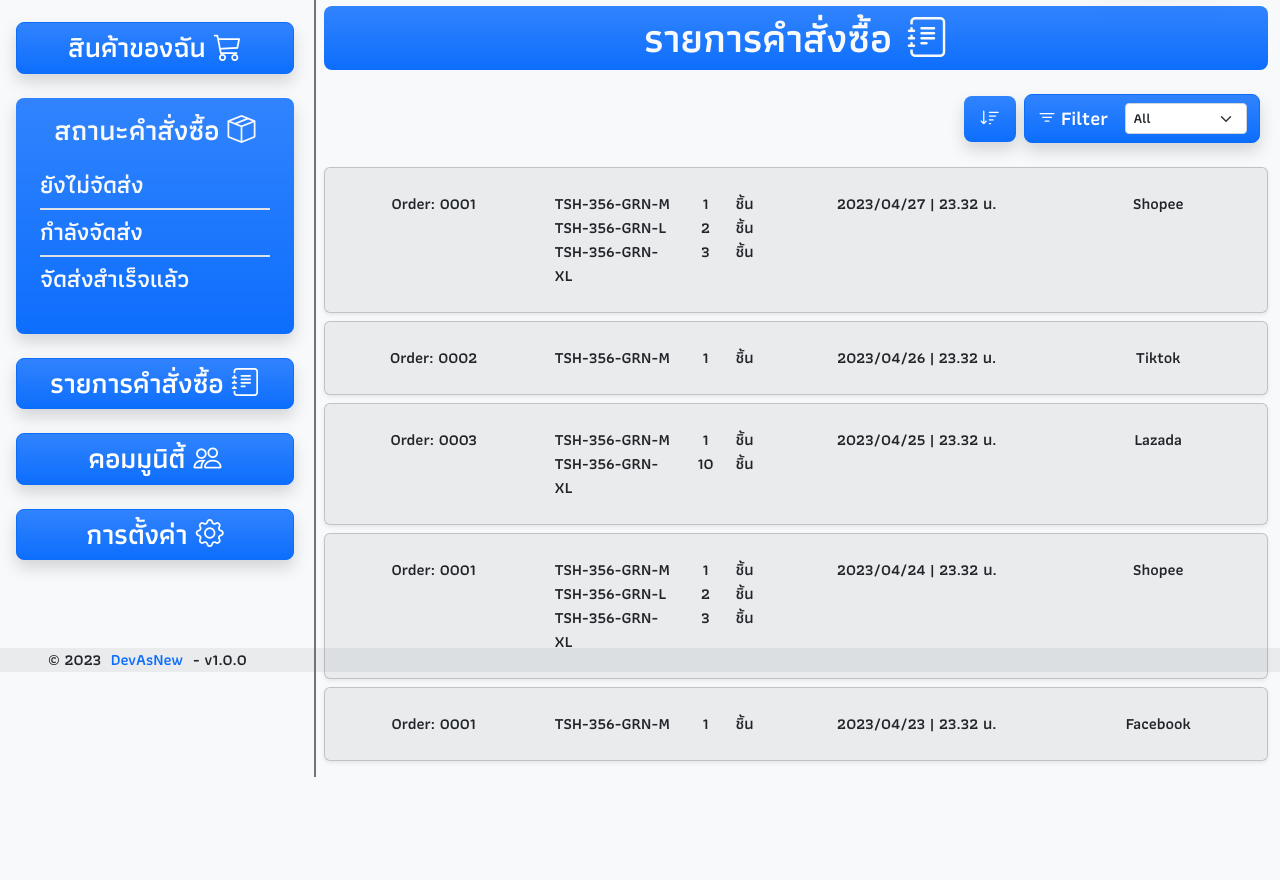
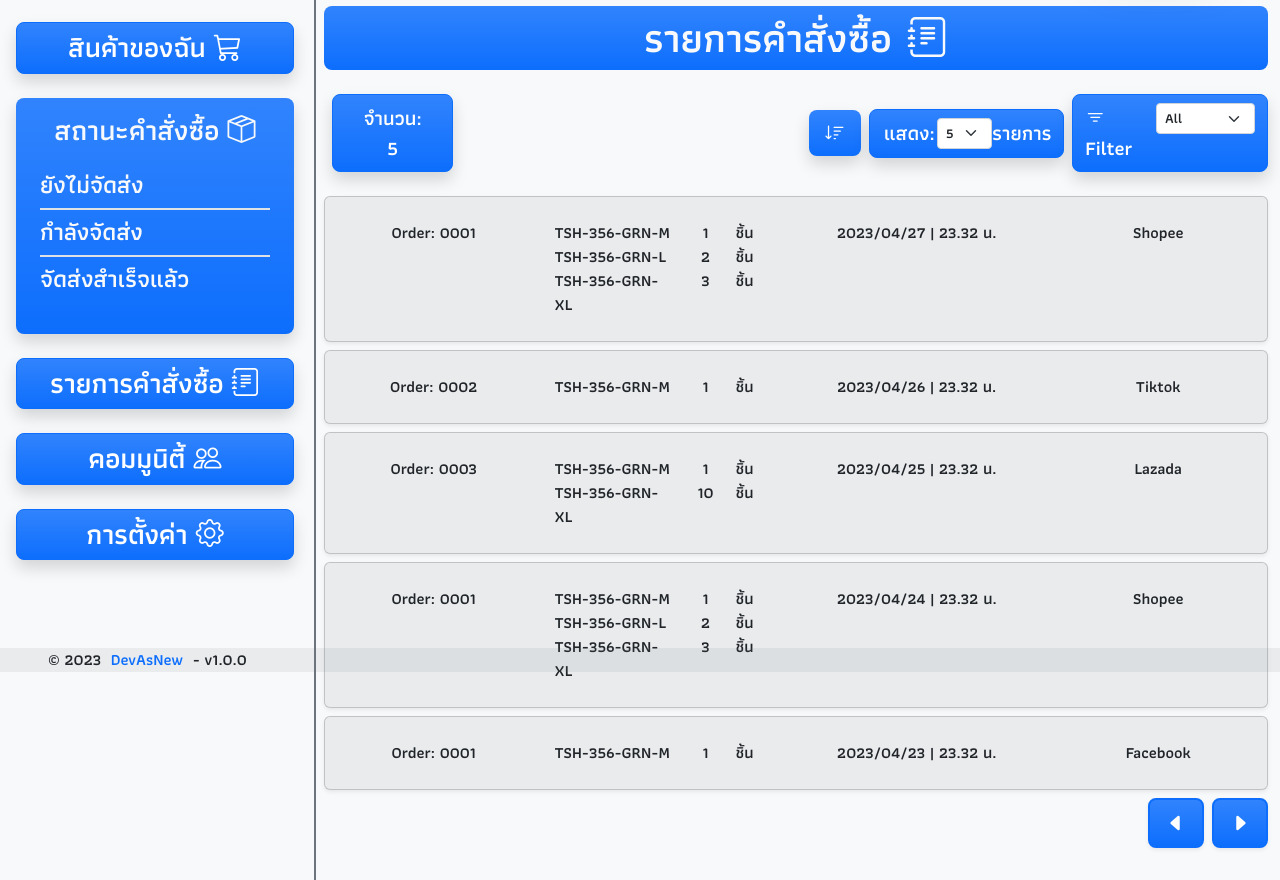
Before and after one commit to NewTanachot/ARO-Ecommerce-Center, a Next.js app: page /order in a window 1280 px wide. Shown: the part 128-1008 px from the top of the page. Before the commit the page ends 905 px from the top, so only its background shows below. Built offline with nearby package versions, Linux system fonts and the light colour scheme.

Commit message:
Update Pagination and TotalPerPage in Order page - (10/5/23)

```diff
--- a/app/order/page.tsx
+++ b/app/order/page.tsx
@@ -1,20 +1,22 @@
 'use client';
 
-import IOrderListData from "../../Types&Interfaces/order/IOrderListData";
 import sortEnum from "../../Types&Interfaces/sortEnum";
 import OrderList from "../../component/order/orderList";
+import orderData from "../../seed/seedOrderListData";
 import OrderData from "../../seed/seedOrderListData";
 import React from 'react';
 
 export default function OrderHome() {
 
     // React useState
-    const [filterOrder, setOrderFilter] = React.useState("All");
+    const [orderFilter, setOrderFilter] = React.useState<string>("All");
     const [sortState, setSortState] = React.useState<sortEnum>("desc");
+    const [orderTotalPerPage, setOrderTotalPerPage] = React.useState<number>(5);
+    const [paginationState, setPaginationState] = React.useState<number>(0);
 
     // SetState method
     const changeFilter : React.ChangeEventHandler<HTMLSelectElement> = (event) => {
-        setOrderFilter(event.currentTarget.value);
+        setOrderFilter(event.target.value);
     }
 
     const clickSortState = (event : React.MouseEvent<HTMLButtonElement>) => {
@@ -22,12 +24,37 @@ export default function OrderHome() {
         sortState === "asc" ? setSortState("desc") : setSortState("asc");
     }
 
+    const changeOrderTotalPerPage = (event : React.ChangeEvent<HTMLSelectElement>) => {
+        setOrderTotalPerPage(Number(event.target.value));
+    }
+
+    const clickNextPage = (event : React.MouseEvent<HTMLButtonElement>) => {
+        if (paginationState !== Math.ceil(displayOrderNumber / orderTotalPerPage) - 1) {
+            setPaginationState(paginationState + 1);
+        }
+    }
+
+    const clickPreviousPage = (event : React.MouseEvent<HTMLButtonElement>) => {
+        if (paginationState !== 0) {
+            setPaginationState(paginationState - 1);
+        }
+    }
+
     // Business logic
-    let FilterData = OrderData;
+    let filteredOrder = OrderData;
+    let displayOrderNumber: number = orderData.length;
 
-    if (filterOrder !== "All") {
-        FilterData = FilterData.filter(data => data.orderFrom === filterOrder);
+    if (orderFilter !== "All") {
+        filteredOrder = filteredOrder.filter(data => data.orderFrom === orderFilter);
+        displayOrderNumber = filteredOrder.length;
     }
+
+    if (orderTotalPerPage !== 0) {
+        const skipPageNumber = paginationState * orderTotalPerPage;
+        filteredOrder = filteredOrder.slice(skipPageNumber, skipPageNumber + orderTotalPerPage);
+    }
+
+    const orderTotal = filteredOrder.length;
 
     return (
         <>
@@ -36,6 +63,11 @@ export default function OrderHome() {
                 <i className="bi bi-journal-text ms-3"></i>
             </div>
             <div className="my-4 row">
+                <div className="col-2 text-start">
+                    <div className='btn btn-lg btn-primary bg-gradient shadow px-4 mx-2'>
+                        จำนวน: {displayOrderNumber}
+                    </div>
+                </div>
                 <div className="col text-end">
                     <button
                         className='btn btn-lg btn-primary bg-gradient shadow border-0 fw-bold'
@@ -46,6 +78,29 @@ export default function OrderHome() {
                         }
                     </button>
                     <div className="btn btn-lg btn-primary bg-gradient shadow px-4 mx-2 w-25">
+                        <div className="row">
+                            <div className="col p-0 text-nowrap">
+                                แสดง:
+                            </div>
+                            <div className="col p-0">
+                                <select
+                                    className="form-select form-select-sm"
+                                    defaultValue="2"
+                                    onChange={changeOrderTotalPerPage}
+                                >
+                                    <option value="5">5</option>
+                                    <option value="10">10</option>
+                                    <option value="25">25</option>
+                                    <option value="50">50</option>
+                                    <option value="0">All</option>
+                                </select>
+                            </div>
+                            <div className="col p-0">
+                                รายการ
+                            </div>
+                        </div>
+                    </div>
+                    <div className="btn btn-lg btn-primary bg-gradient shadow px-4 w-25">
                         <div className="row">
                             <div className="col-5 p-0 text-start">
                                 <i className="bi bi-filter me-1"></i>
@@ -72,10 +127,26 @@ export default function OrderHome() {
                 </div>
             </div>
             {
-                FilterData.length > 0
-                    ? FilterData?.map((data, index) => <OrderList key={index} data={data}></OrderList>)
+                filteredOrder.length > 0
+                    ? filteredOrder?.map((data, index) => <OrderList key={index} data={data}></OrderList>)
                     : <h2 className="text-center">-ไม่พบรายการ-</h2>
             }
+            <div className="row mb-4">
+                <div className="col text-end">
+                    <button
+                        className='btn btn-lg btn-primary bg-gradient shadow-sm border border-primary border-2 fw-bold me-2'
+                        onClick={clickPreviousPage}
+                    >
+                        <i className="bi bi-caret-left-fill"></i>
+                    </button>
+                    <button
+                        className='btn btn-lg btn-primary bg-gradient shadow-sm border border-primary border-2 fw-bold'
+                        onClick={clickNextPage}
+                    >
+                        <i className="bi bi-caret-right-fill"></i>
+                    </button>
+                </div>
+            </div>
         </>
     )
   }
--- a/app/product/page.tsx
+++ b/app/product/page.tsx
@@ -36,12 +36,12 @@ export default function ProductHome() {
 
     // Business logic
     const productTotal = ProductData.length;
-    let productPerPage = ProductData;
+    let filteredProduct = ProductData;
 
     if (productTotalPerPage !== 0) {
 
         const skipPageNumber = paginationState * productTotalPerPage;
-        productPerPage = productPerPage.slice(skipPageNumber, skipPageNumber + productTotalPerPage);
+        filteredProduct = filteredProduct.slice(skipPageNumber, skipPageNumber + productTotalPerPage);
     }
 
     return (
@@ -103,7 +103,7 @@ export default function ProductHome() {
             </div>
             {
                 productTotal > 0
-                    ? <ProductTable datas={productPerPage}></ProductTable>
+                    ? <ProductTable datas={filteredProduct}></ProductTable>
                     : <h2 className="text-center my-5">-ไม่พบรายการ-</h2>
             }
             <div className="row mb-4">
```
Also changed, not shown: Types&Interfaces/order/orderFromEnum.tsx (added, +10 -0 lines).
